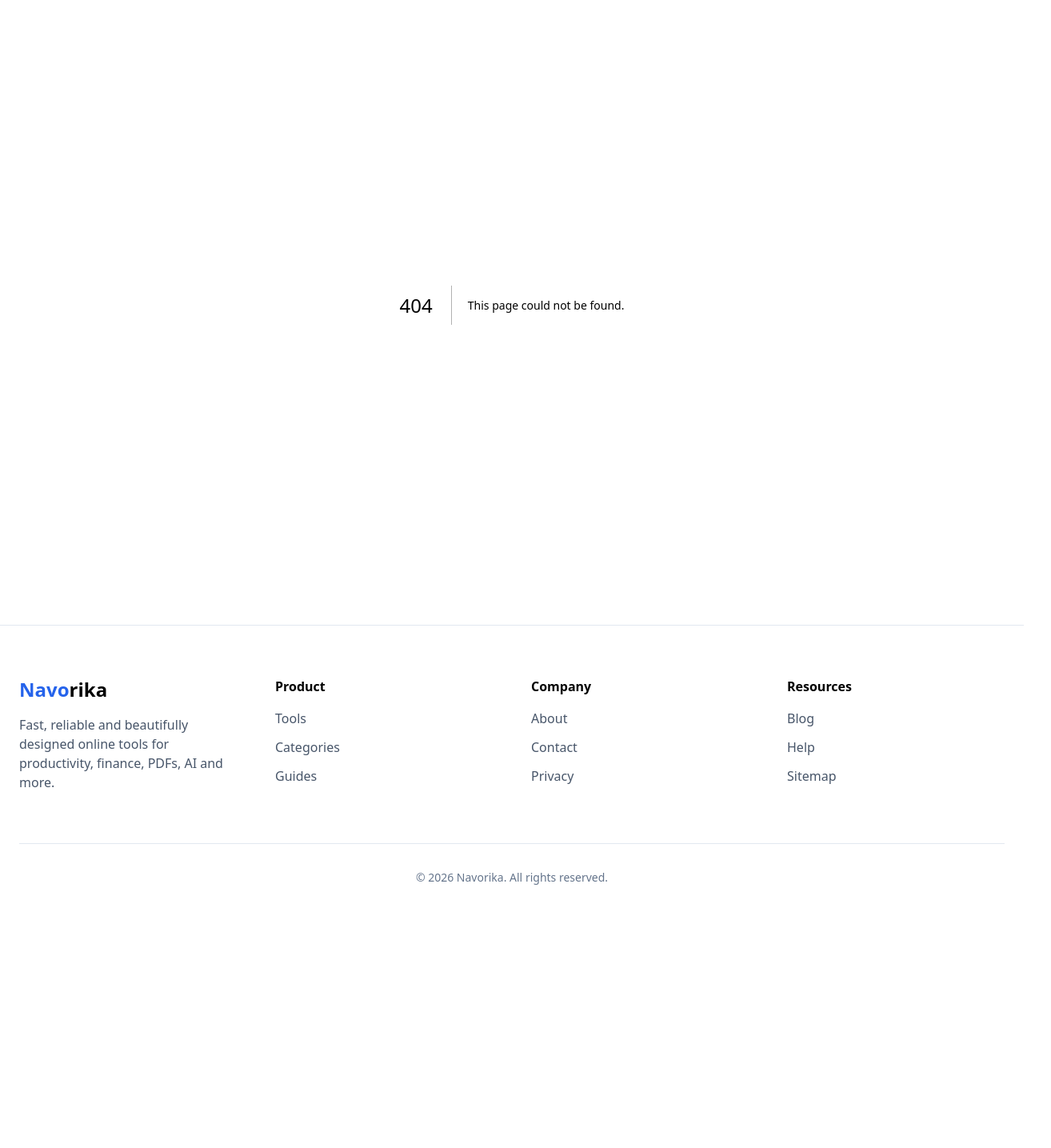
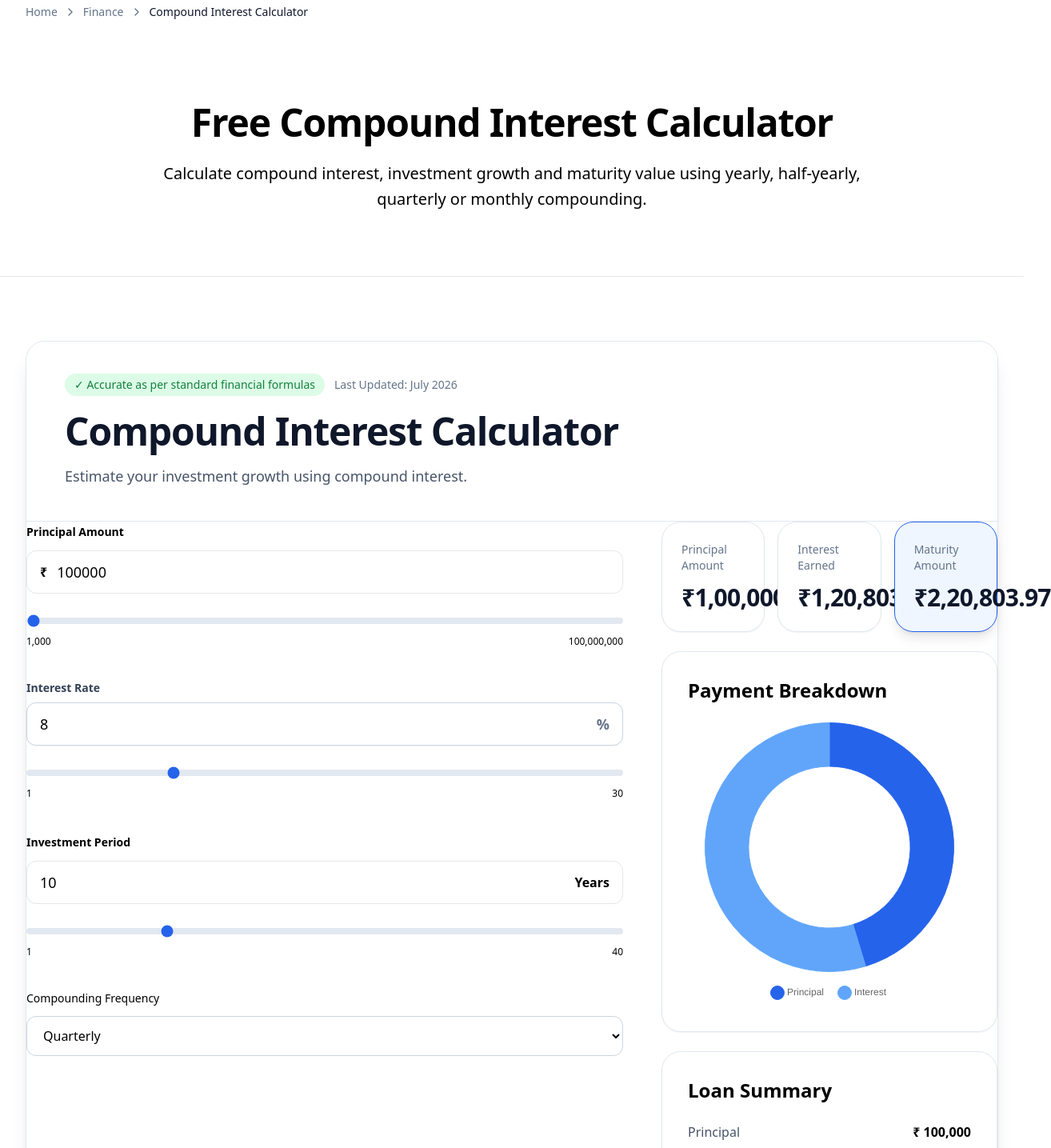
Before and after one commit to js91872/navorika, a Next.js app: page /tools/compound-interest-calculator in a window 1280 px wide. Before the commit this address had no page. Shown: the part 100-1535 px from the top of the page at 80% size, 1314 px wide, since content can reach past the window. Before the commit the page ends 1271 px from the top, so only its background shows below. Built offline with nearby package versions, Linux system fonts and the light colour scheme.

Commit message:
feat: add Compound Interest Calculator

```diff
--- /dev/null
+++ b/src/app/tools/compound-interest-calculator/page.tsx
@@ -0,0 +1,18 @@
+import ToolLayout from "@/components/tool/ToolLayout";
+import CompoundInterestCalculator from "@/components/calculator/compound-interest/CompoundInterestCalculator";
+
+import { toolRegistry } from "@/data/toolRegistry";
+
+export default function CompoundInterestPage() {
+  const tool = toolRegistry["compound-interest-calculator"];
+
+  if (!tool) {
+    return <div>Tool not found.</div>;
+  }
+
+  return (
+    <ToolLayout tool={tool}>
+      <CompoundInterestCalculator />
+    </ToolLayout>
+  );
+}
--- /dev/null
+++ b/src/components/calculator/compound-interest/CompoundInterestCalculator.tsx
@@ -0,0 +1,185 @@
+"use client";
+
+import { useMemo, useState } from "react";
+
+import CalculatorShell from "../CalculatorShell";
+import CalculatorHeader from "../CalculatorHeader";
+import NumberInput from "../NumberInput";
+import PercentageInput from "../PercentageInput";
+import TenureInput from "../TenureInput";
+import Slider from "../Slider";
+import ResultGrid from "../ResultGrid";
+import ResultCard from "../ResultCard";
+import PieChart from "../PieChart";
+import Summary from "../Summary";
+
+import { calculateCompoundInterest } from "@/lib/calculations/compoundInterest";
+import { formatCurrency } from "@/lib/format/currency";
+import { compoundInterestConfig } from "@/config/calculators/compoundInterest";
+
+export default function CompoundInterestCalculator() {
+  const [principal, setPrincipal] = useState(
+    compoundInterestConfig.principal.default
+  );
+
+  const [interestRate, setInterestRate] = useState(
+    compoundInterestConfig.rate.default
+  );
+
+  const [tenure, setTenure] = useState(
+    compoundInterestConfig.tenure.default
+  );
+
+  const [frequency, setFrequency] = useState(
+    compoundInterestConfig.frequency.default
+  );
+
+  const result = useMemo(() => {
+    return calculateCompoundInterest(
+      principal,
+      interestRate,
+      tenure,
+      frequency
+    );
+  }, [
+    principal,
+    interestRate,
+    tenure,
+    frequency,
+  ]);
+
+  return (
+    <CalculatorShell>
+      <CalculatorHeader
+        title="Compound Interest Calculator"
+        description="Estimate your investment growth using compound interest."
+      />
+
+      <div className="grid gap-12 lg:grid-cols-[1fr_420px]">
+
+        <div className="space-y-10">
+
+          <div className="space-y-3">
+
+            <NumberInput
+              label="Principal Amount"
+              value={principal}
+              onChange={setPrincipal}
+              prefix="₹"
+              min={compoundInterestConfig.principal.min}
+            />
+
+            <Slider
+              value={principal}
+              min={compoundInterestConfig.principal.min}
+              max={compoundInterestConfig.principal.max}
+              step={compoundInterestConfig.principal.step}
+              onChange={setPrincipal}
+            />
+
+          </div>
+
+          <div className="space-y-3">
+
+            <PercentageInput
+              label="Interest Rate"
+              value={interestRate}
+              onChange={setInterestRate}
+            />
+
+            <Slider
+              value={interestRate}
+              min={compoundInterestConfig.rate.min}
+              max={compoundInterestConfig.rate.max}
+              step={compoundInterestConfig.rate.step}
+              onChange={setInterestRate}
+            />
+
+          </div>
+
+          <div className="space-y-3">
+
+            <TenureInput
+              label="Investment Period"
+              value={tenure}
+              onChange={setTenure}
+              max={compoundInterestConfig.tenure.max}
+            />
+
+            <Slider
+              value={tenure}
+              min={compoundInterestConfig.tenure.min}
+              max={compoundInterestConfig.tenure.max}
+              step={compoundInterestConfig.tenure.step}
+              onChange={setTenure}
+            />
+
+          </div>
+
+          <div className="space-y-3">
+
+            <label className="block text-sm font-medium">
+              Compounding Frequency
+            </label>
+
+            <select
+              value={frequency}
+              onChange={(e) =>
+                setFrequency(Number(e.target.value))
+              }
+              className="w-full rounded-xl border border-slate-300 bg-white px-4 py-3 outline-none focus:border-blue-600"
+            >
+              {compoundInterestConfig.frequency.options.map((option) => (
+                <option
+                  key={option.value}
+                  value={option.value}
+                >
+                  {option.label}
+                </option>
+              ))}
+            </select>
+
+          </div>
+
+        </div>
+
+        <div className="space-y-6">
+
+          <ResultGrid>
+
+            <ResultCard
+              label="Principal Amount"
+              value={formatCurrency(result.investedAmount)}
+            />
+
+            <ResultCard
+              label="Interest Earned"
+              value={formatCurrency(result.interestEarned)}
+            />
+
+            <ResultCard
+              label="Maturity Amount"
+              value={formatCurrency(result.maturityAmount)}
+              highlight
+            />
+
+          </ResultGrid>
+
+          <PieChart
+            principal={result.investedAmount}
+            interest={result.interestEarned}
+          />
+
+          <Summary
+            principal={result.investedAmount}
+            interest={result.interestEarned}
+            total={result.maturityAmount}
+          />
+
+        </div>
+
+      </div>
+
+    </CalculatorShell>
+  );
+}
--- /dev/null
+++ b/src/config/calculators/compoundInterest.ts
@@ -0,0 +1,45 @@
+export const compoundInterestConfig = {
+  principal: {
+    default: 100000,
+    min: 1000,
+    max: 100000000,
+    step: 1000,
+  },
+
+  rate: {
+    default: 8,
+    min: 1,
+    max: 30,
+    step: 0.1,
+  },
+
+  tenure: {
+    default: 10,
+    min: 1,
+    max: 40,
+    step: 1,
+  },
+
+  frequency: {
+    default: 4,
+
+    options: [
+      {
+        label: "Yearly",
+        value: 1,
+      },
+      {
+        label: "Half-Yearly",
+        value: 2,
+      },
+      {
+        label: "Quarterly",
+        value: 4,
+      },
+      {
+        label: "Monthly",
+        value: 12,
+      },
+    ],
+  },
+} as const;
--- a/src/data/toolRegistry.ts
+++ b/src/data/toolRegistry.ts
@@ -399,4 +399,76 @@ export const toolRegistry: Record<string, ToolData> = {
 
   relatedArticles: [],
 },
+"compound-interest-calculator": {
+  id: "compound-interest-calculator",
+
+  slug: "compound-interest-calculator",
+
+  title: "Compound Interest Calculator",
+
+  description:
+    "Calculate compound interest, maturity amount and investment growth instantly.",
+
+  category: "Finance",
+
+  featured: true,
+
+  keywords: [
+    "Compound Interest Calculator",
+    "Compound Interest",
+    "Investment Calculator",
+    "Future Value Calculator",
+    "Compound Growth Calculator",
+  ],
+
+  heroTitle: "Free Compound Interest Calculator",
+
+  heroDescription:
+    "Calculate compound interest, investment growth and maturity value using yearly, half-yearly, quarterly or monthly compounding.",
+
+  introduction:
+    "Our Compound Interest Calculator helps you estimate the future value of your investment using the standard compound interest formula adopted by banks and financial institutions.",
+
+  formula:
+    "A = P × (1 + r / n)^(n × t)",
+
+  howToUse: [
+    "Enter principal amount.",
+    "Enter annual interest rate.",
+    "Select investment period.",
+    "Choose compounding frequency.",
+    "View maturity amount instantly.",
+  ],
+
+  examples: [
+    {
+      title: "Example",
+      description:
+        "₹1,00,000 invested for 10 years at 8% annual interest compounded quarterly.",
+    },
+  ],
+
+  faq: [
+    {
+      question: "What is compound interest?",
+      answer:
+        "Compound interest is interest earned on both the original principal and the accumulated interest from previous periods.",
+    },
+    {
+      question: "Why is compound interest important?",
+      answer:
+        "Compound interest accelerates wealth creation because your investment earns interest on previously earned interest.",
+    },
+  ],
+
+  relatedTools: [
+    "fd-calculator",
+    "rd-calculator",
+    "sip-calculator",
+    "lumpsum-calculator",
+    "ppf-calculator",
+  ],
+
+  relatedArticles: [],
+},
 };
--- /dev/null
+++ b/src/lib/calculations/compoundInterest.ts
@@ -0,0 +1,31 @@
+export interface CompoundInterestResult {
+  investedAmount: number;
+  interestEarned: number;
+  maturityAmount: number;
+}
+
+export function calculateCompoundInterest(
+  principal: number,
+  annualRate: number,
+  years: number,
+  frequency: number
+): CompoundInterestResult {
+
+  const rate = annualRate / 100;
+
+  const maturityAmount =
+    principal *
+    Math.pow(
+      1 + rate / frequency,
+      frequency * years
+    );
+
+  const interestEarned =
+    maturityAmount - principal;
+
+  return {
+    investedAmount: principal,
+    interestEarned,
+    maturityAmount,
+  };
+}
```
